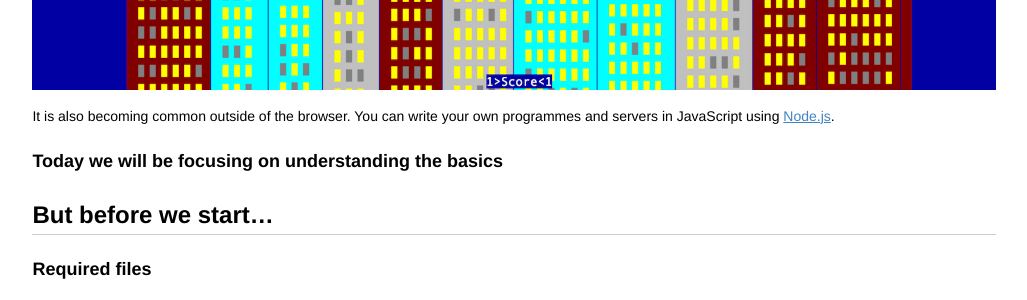
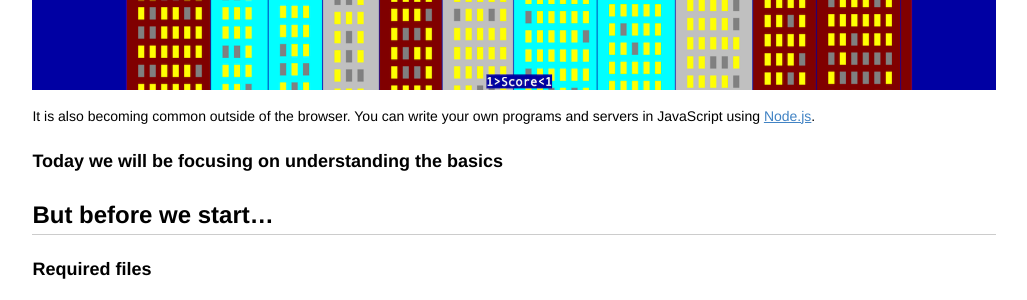
Before and after one commit to codebar/tutorials, a Jekyll site: the page built from js/lesson1/tutorial.md, in a window 1280 px wide and 900 px high, scrolled down 1819 px. Shown: the part 152-452 px from the top of the window, without its empty margins (126-1153 px from the left). Built offline with Jekyll 4.4.1, drawn with Linux system fonts in a browser that asks for light colours; Markdown is read by kramdown in place of the engine named in the settings; some of the changed text lies outside the part shown.

Commit message:
minor updates to js lesson 1

````diff
--- a/js/lesson1/tutorial.md
+++ b/js/lesson1/tutorial.md
@@ -27,7 +27,7 @@ Some common usages around the web is
 [Games](http://gorillas.heroku.com)
 ![](assets/images/game.png)
 
-It is also becoming common outside of the browser. You can write your own programmes and servers in JavaScript using [Node.js](http://nodejs.org/).
+It is also becoming common outside of the browser. You can write your own programs and servers in JavaScript using [Node.js](http://nodejs.org/).
 
 
 
@@ -108,7 +108,7 @@ console.log("We are in " + year + ", but " + nextYear + " is just around the cor
 
 That's great! We can combine strings together and add up numbers.
 
-> Sometimes you may forget to use `;` after a statement. Usually this is ok, but sometimes strange things can happen. Try not to forget to use `;`,
+> Sometimes you may forget to use `;` after a statement. Usually this is ok, but sometimes strange things can happen. Try not to forget to use `;`.
 
 - **booleans** - true/false
 
@@ -247,11 +248,11 @@ var people = coaches + students;
 
 if (people > pizzas) {
   console.log("We have more people than pizzas!");
-};
+}
 
 if (students > pizzas) {
   console.log("But we have more students than pizzas! Let's not give the coaches any food.");
-};
+}
 ```
 
 #### Less than `<`
````
Also changed, not shown: other parts of js/lesson1/tutorial.md (+1 -0 lines).
